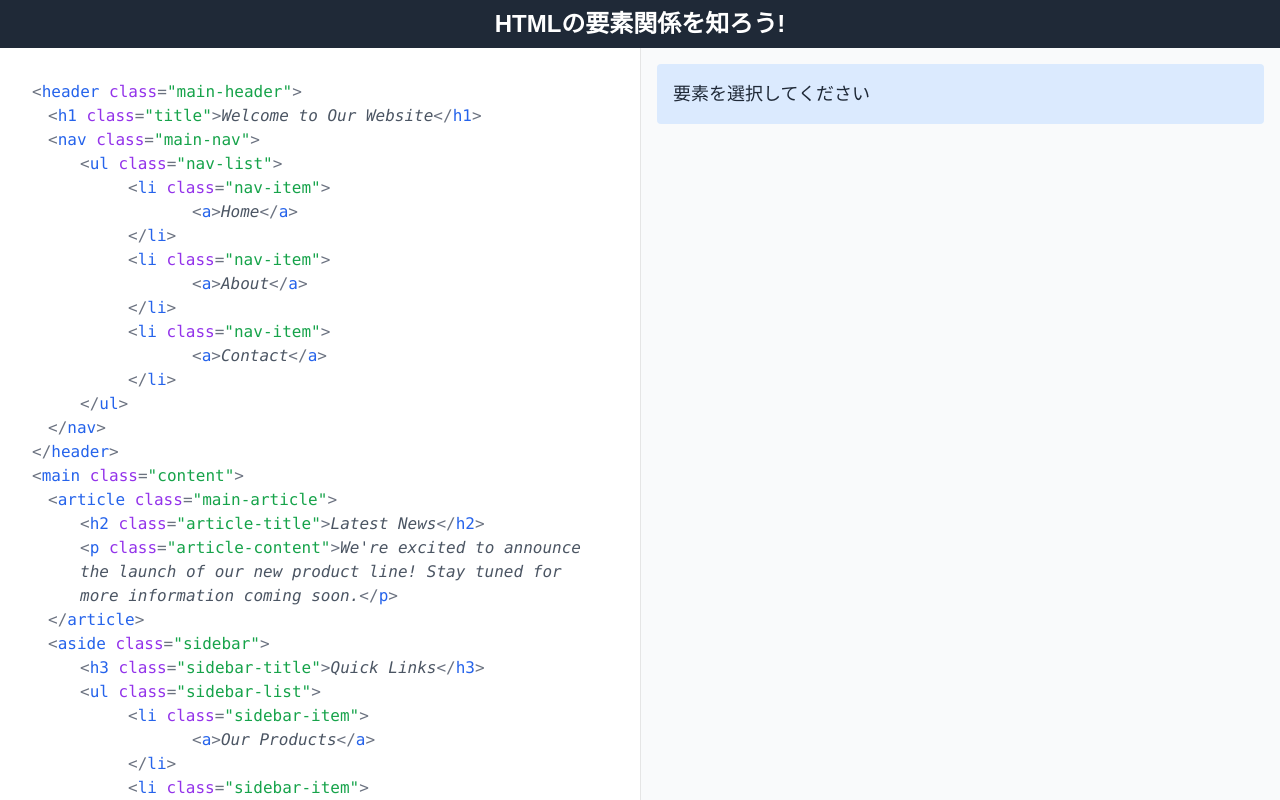
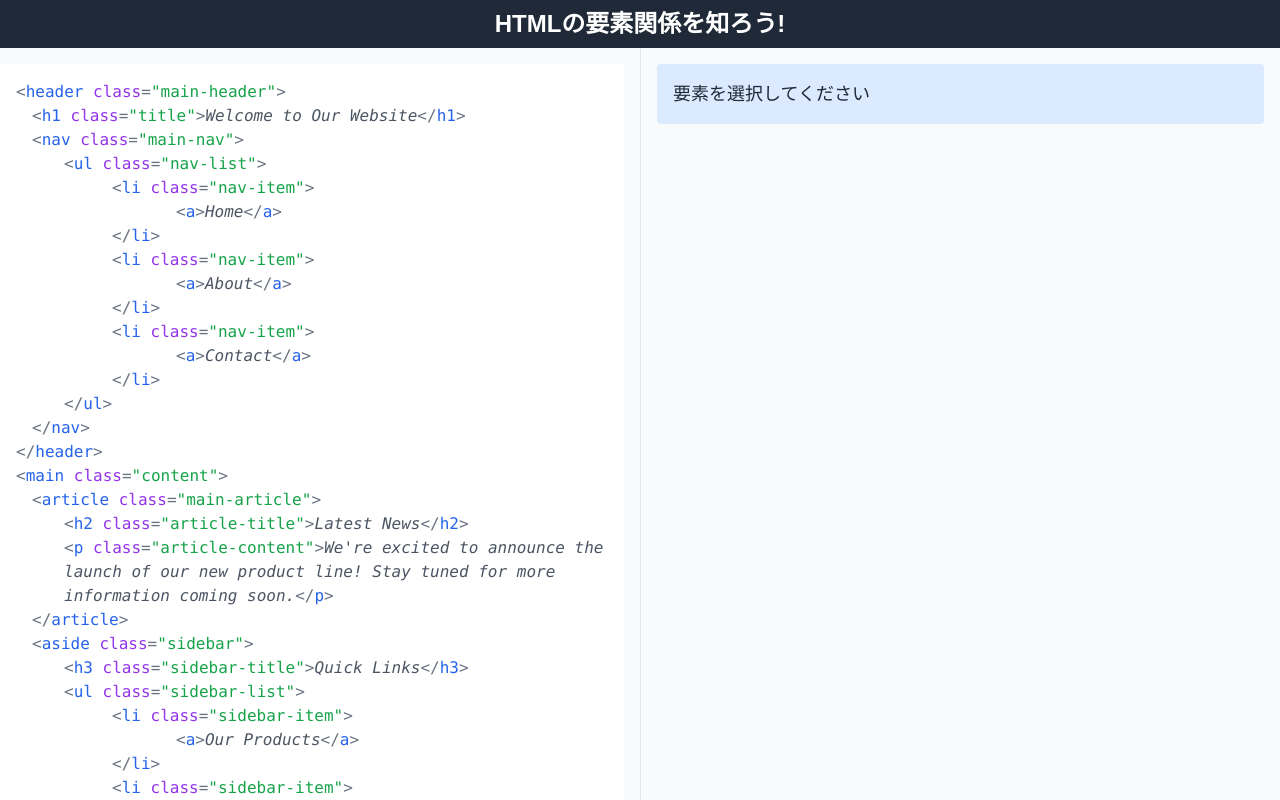
Before and after one commit to barmaguro/html-element-relationships, a Next.js app in the folder html-element-relationships/: page / in a window 1280 px wide. Shown: the top 800 px of the page. Built offline with nearby package versions, Linux system fonts and the light colour scheme.

Commit message:
最大幅の調整

```diff
--- a/html-element-relationships/app/page.tsx
+++ b/html-element-relationships/app/page.tsx
@@ -59,7 +59,7 @@ export default function Home() {
   }, [htmlInput]);
 
   return (
-    <div className="flex flex-col h-screen bg-white text-gray-800">
+    <div className="flex flex-col bg-gray-50 text-gray-800">
       <header className="">
         <h1 className="text-2xl font-bold py-2 px-4 text-white text-center bg-gray-800">
           HTMLの要素関係を知ろう!
@@ -68,8 +68,8 @@ export default function Home() {
 
         </p>
       </header>
-      <div className="flex-grow flex flex-col md:flex-row">
-        <div className="w-full md:w-1/2 p-4 overflow-auto">
+      <div className="flex-grow flex flex-col md:flex-row max-w-screen-xl mx-auto">
+        <div className="w-full md:w-1/2 py-4 pr-4 overflow-auto">
           <DynamicHTMLTree
             tree={tree}
             selectedElement={selectedElement}
@@ -81,7 +81,7 @@ export default function Home() {
         </div>
       </div>
       <div className="p-4 bg-gray-100">
-        <div className=" mx-auto">
+        <div className=" max-w-screen-xl mx-auto">
           <Label
             htmlFor="html-input"
             className="block text-lg font-medium text-gray-700 mb-2"
```
